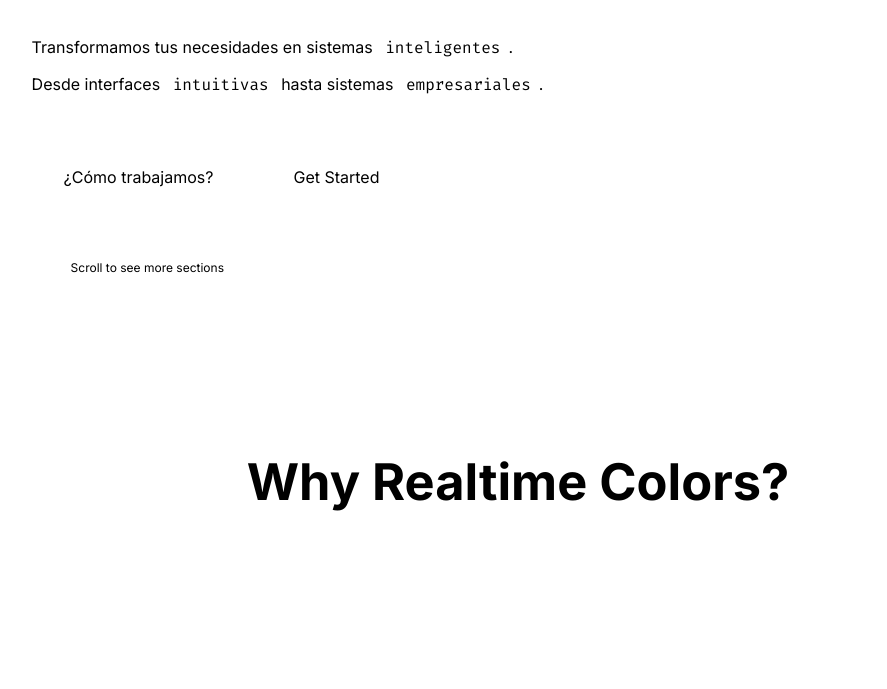
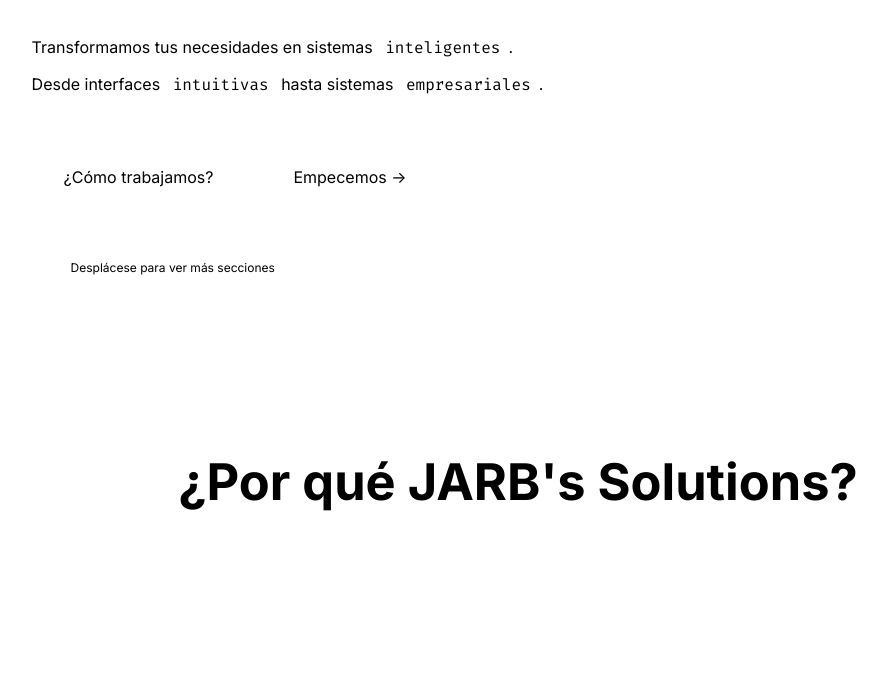
Before and after one commit to Brayan-chan/jarbs, a plain HTML site: page index.html in a window 1280 px wide. Shown: the part 481-1170 px from the top of the page, without its empty margins (122-1009 px from the left). Drawn offline with Linux system fonts and the light colour scheme; a web font is replaced by a local one.

```diff
--- a/index.html
+++ b/index.html
@@ -163,8 +163,7 @@
                     Desde interfaces <code class="hero-code">intuitivas</code> hasta sistemas <code class="hero-code">empresariales</code>.
                 </p>
                 <div class="hero-cta" data-astro-cid-j7pv25f6>
-                    <a href="#toolbar" class="primary-button primary-text-contrast highlight-toolbar" data-astro-cid-j7pv25f6>Get
-                    						Started</a>
+                    <a href="#toolbar" class="primary-button primary-text-contrast highlight-toolbar" data-astro-cid-j7pv25f6>Empecemos -></a>
                     <a href="#how" class="secondary-button" data-astro-cid-j7pv25f6>¿Cómo trabajamos?</a>
                 </div>
                 <div class="hero-scroll" data-astro-cid-j7pv25f6>
@@ -172,7 +171,7 @@
                         <rect x="0.767442" y="0.767442" width="20.7209" height="31.4651" rx="10.3605" stroke="var(--text)" stroke-width="1.53488" data-astro-cid-j7pv25f6></rect>
                         <rect x="9" y="8" width="4" height="8" rx="2" fill="var(--text)" data-astro-cid-j7pv25f6></rect>
                     </svg>
-                    <small data-astro-cid-j7pv25f6>Scroll to see more sections</small>
+                    <small data-astro-cid-j7pv25f6>Desplácese para ver más secciones</small>
                 </div>
             </div>
             <div class="hero-img" data-astro-cid-j7pv25f6>
@@ -201,7 +200,7 @@
             </div>
         </div>
         <div class="section column" id="why" data-astro-cid-j7pv25f6>
-            <h2 data-astro-cid-j7pv25f6>Why Realtime Colors?</h2>
+            <h2 data-astro-cid-j7pv25f6>¿Por qué JARB's Solutions?</h2>
             <div class="section-cards" data-astro-cid-j7pv25f6>
                 <div class="section-card" data-astro-cid-j7pv25f6>
                     <svg width="117" height="117" viewBox="0 0 117 117" fill="none" xmlns="http://www.w3.org/2000/svg" class="section-card-img" data-astro-cid-j7pv25f6>
```
